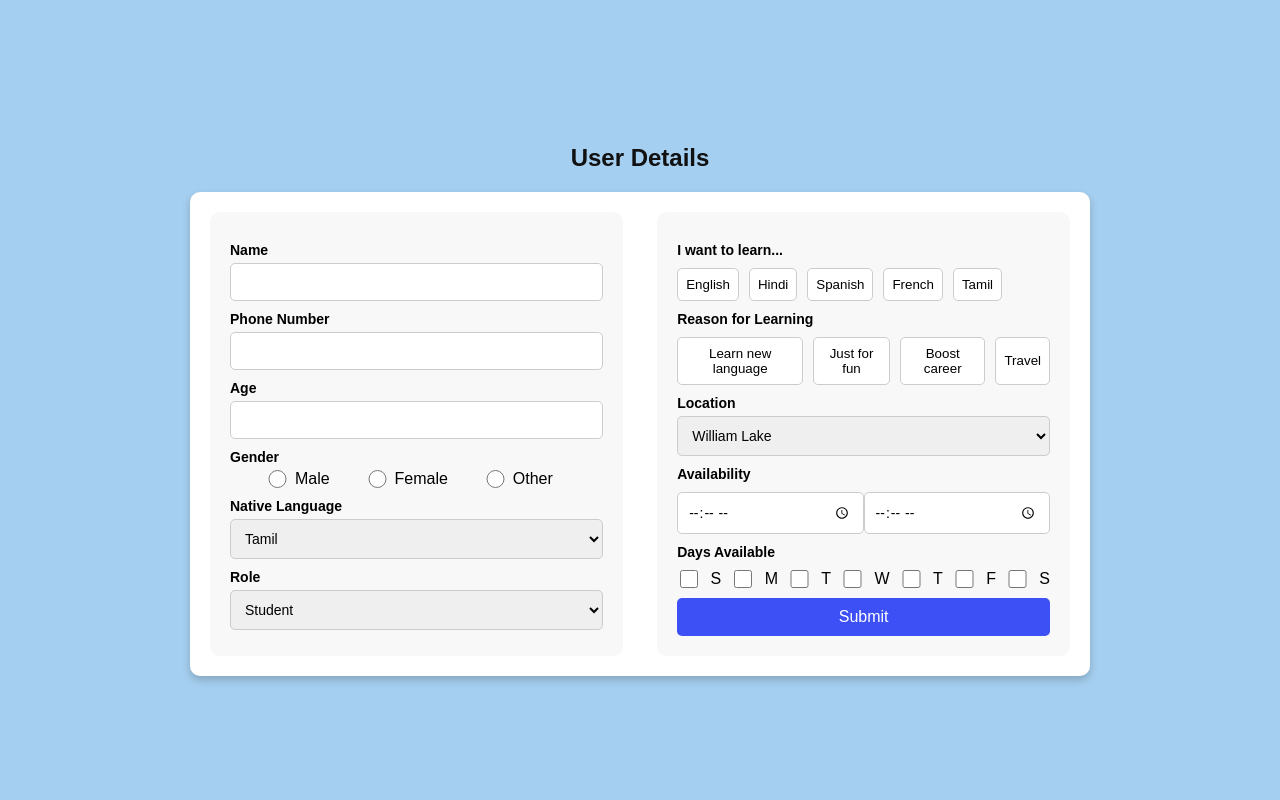
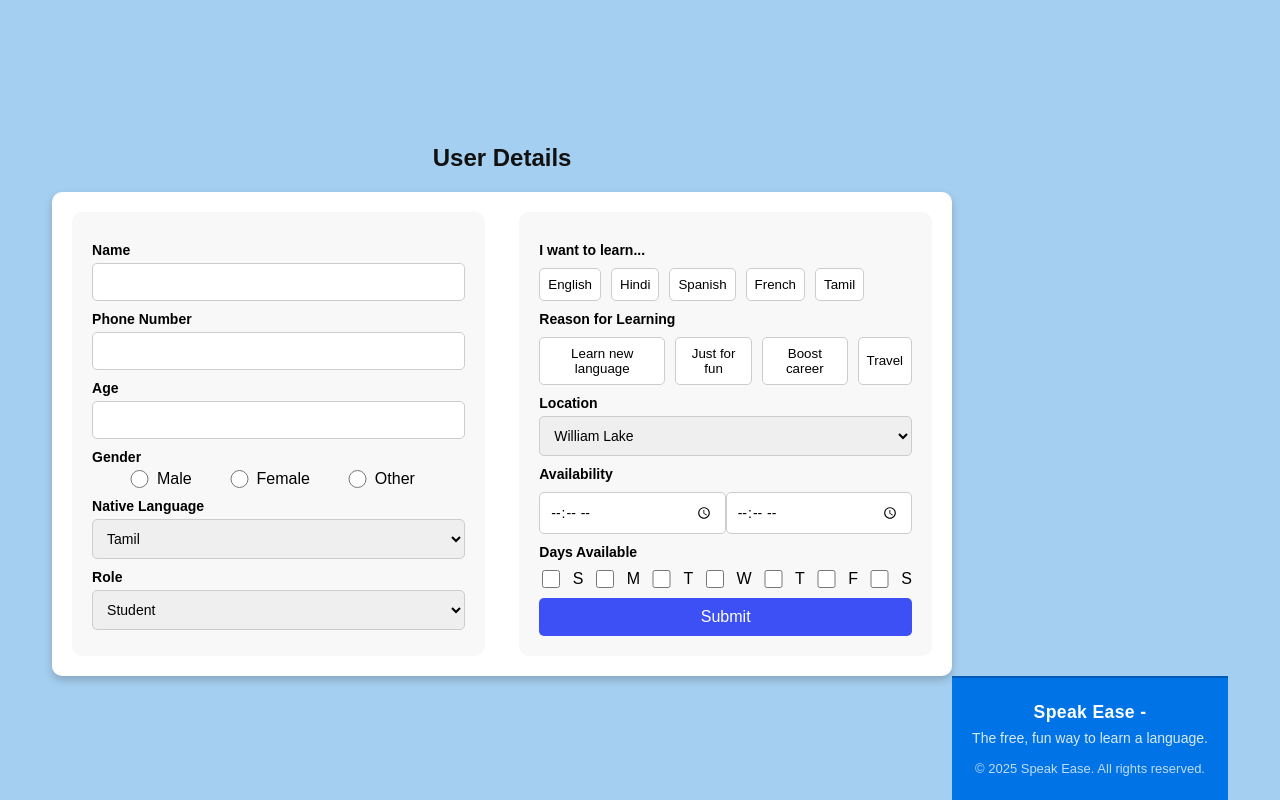
Before and after one commit to VIJAYWHAT/speak-ease, a Flask app: page /signup2 in a window 1280 px wide. Run offline with Flask 3, Linux system fonts and the light colour scheme.

Commit message:
Footer added

```diff
--- /dev/null
+++ b/app/static/css/footer.css
@@ -0,0 +1,55 @@
+/* Centralized footer – site theme (blue / sky blue). Change only this file for footer styles. */
+.site-footer {
+  margin-top: auto;
+  background: #0073e6;
+  color: rgba(255, 255, 255, 0.95);
+  padding: 24px 20px;
+  text-align: center;
+  border-top: 2px solid #005bb5;
+}
+
+.footer-inner {
+  max-width: 600px;
+  margin: 0 auto;
+}
+
+.footer-brand {
+  display: inline-block;
+  font-size: 1.1rem;
+  font-weight: 700;
+  color: #fff;
+  text-decoration: none;
+  margin-bottom: 6px;
+  letter-spacing: 0.02em;
+}
+
+.footer-brand:hover {
+  color: rgba(255, 255, 255, 0.9);
+  text-decoration: underline;
+}
+
+.footer-tagline {
+  font-size: 0.875rem;
+  color: rgba(255, 255, 255, 0.85);
+  margin: 0 0 12px 0;
+  line-height: 1.4;
+}
+
+.footer-copy {
+  font-size: 0.8125rem;
+  color: rgba(255, 255, 255, 0.75);
+  margin: 0;
+}
+
+@media (max-width: 640px) {
+  .site-footer {
+    padding: 20px 16px;
+  }
+  .footer-brand {
+    font-size: 1rem;
+  }
+  .footer-tagline,
+  .footer-copy {
+    font-size: 0.8125rem;
+  }
+}
--- a/app/templates/home.html
+++ b/app/templates/home.html
@@ -16,6 +16,10 @@
     <link
       rel="stylesheet"
       href="{{ url_for('static', filename='css/home.css') }}"
+    />
+    <link
+      rel="stylesheet"
+      href="{{ url_for('static', filename='css/footer.css') }}"
     />
   </head>
   <body>
@@ -147,6 +151,7 @@
         {% endfor %}
       </section>
     </main>
+    {% include 'includes/footer.html' %}
     <script
       type="module"
       src="{{ url_for('static', filename='js/script.js') }}"
--- /dev/null
+++ b/app/templates/includes/footer.html
@@ -0,0 +1,8 @@
+{# Centralized footer – change only this file to update footer on all pages #}
+<footer class="site-footer">
+  <div class="footer-inner">
+    <a href="{{ url_for('landing') }}" class="footer-brand">Speak Ease - </a>
+    <p class="footer-tagline">The free, fun way to learn a language.</p>
+    <p class="footer-copy">&copy; 2025 Speak Ease. All rights reserved.</p>
+  </div>
+</footer>
--- a/app/templates/index.html
+++ b/app/templates/index.html
@@ -12,6 +12,10 @@
     <link
       rel="stylesheet"
       href="{{ url_for('static', filename='css/landing.css') }}"
+    />
+    <link
+      rel="stylesheet"
+      href="{{ url_for('static', filename='css/footer.css') }}"
     />
   </head>
   <body>
@@ -48,5 +52,6 @@
         >
       </div>
     </div>
+    {% include 'includes/footer.html' %}
   </body>
 </html>
--- a/app/templates/lesson.html
+++ b/app/templates/lesson.html
@@ -12,6 +12,10 @@
     <link
       rel="stylesheet"
       href="{{ url_for('static', filename='css/lesson.css') }}"
+    />
+    <link
+      rel="stylesheet"
+      href="{{ url_for('static', filename='css/footer.css') }}"
     />
   </head>
   <body>
@@ -50,6 +54,7 @@
         </button>
       </div>
     </main>
+    {% include 'includes/footer.html' %}
 
     <!-- Result popup (used after quiz submit) -->
     <div id="result-popup" class="result-modal" style="display: none">
--- a/app/templates/login.html
+++ b/app/templates/login.html
@@ -12,6 +12,10 @@
     <link
       rel="stylesheet"
       href="{{ url_for('static', filename='css/login.css') }}"
+    />
+    <link
+      rel="stylesheet"
+      href="{{ url_for('static', filename='css/footer.css') }}"
     />
   </head>
   <body>
@@ -62,6 +66,7 @@
         Google
       </button>
     </div>
+    {% include 'includes/footer.html' %}
     <script
       type="module"
       src="{{ url_for('static', filename='js/firebase_auth.js') }}"
--- a/app/templates/signup.html
+++ b/app/templates/signup.html
@@ -7,6 +7,10 @@
     <link
       rel="stylesheet"
       href="{{ url_for('static', filename='css/login.css') }}"
+    />
+    <link
+      rel="stylesheet"
+      href="{{ url_for('static', filename='css/footer.css') }}"
     />
     <link
       rel="shortcut icon"
@@ -65,7 +69,7 @@
         Google
       </button>
     </div>
-
+    {% include 'includes/footer.html' %}
     <script
       type="module"
       src="{{ url_for('static', filename='js/firebase_auth.js') }}"
--- a/app/templates/signup2.html
+++ b/app/templates/signup2.html
@@ -1,33 +1,64 @@
 <!DOCTYPE html>
 <html lang="en">
   <head>
-  <meta charset="UTF-8">
-  <meta name="viewport" content="width=device-width, initial-scale=1.0">
+    <meta charset="UTF-8" />
+    <meta name="viewport" content="width=device-width, initial-scale=1.0" />
     <title>User Details</title>
-  <link rel="shortcut icon" href="{{ url_for('static', filename='images/Speak-ease-Logo.png')}}" type="image/x-icon">
-  <link rel="stylesheet" href="static/css/signup2.css">
+    <link
+      rel="shortcut icon"
+      href="{{ url_for('static', filename='images/Speak-ease-Logo.png')}}"
+      type="image/x-icon"
+    />
+    <link
+      rel="stylesheet"
+      href="{{ url_for('static', filename='css/signup2.css') }}"
+    />
+    <link
+      rel="stylesheet"
+      href="{{ url_for('static', filename='css/footer.css') }}"
+    />
   </head>
   <body>
     <div class="container">
       <h1>User Details</h1>
       <form action="{{ url_for('signup2') }}" method="POST">
-
         <div class="form-container">
           <div class="form-section">
             <label>Name</label>
-          <input type="text" name="name" required>
+            <input type="text" name="name" required />
 
             <label>Phone Number</label>
-          <input type="text" name="phone" required>
+            <input type="text" name="phone" required />
 
             <label>Age</label>
-          <input type="text" name="age" required>
+            <input type="text" name="age" required />
 
             <label>Gender</label>
             <div class="radio-group">
-            <input class="radio-btn" type="radio" name="gender" value="Male" required> Male
-            <input class="radio-btn" type="radio" name="gender" value="Female" required> Female
-            <input class="radio-btn" type="radio" name="gender" value="Other" required> Other
+              <input
+                class="radio-btn"
+                type="radio"
+                name="gender"
+                value="Male"
+                required
+              />
+              Male
+              <input
+                class="radio-btn"
+                type="radio"
+                name="gender"
+                value="Female"
+                required
+              />
+              Female
+              <input
+                class="radio-btn"
+                type="radio"
+                name="gender"
+                value="Other"
+                required
+              />
+              Other
             </div>
 
             <label>Native Language</label>
@@ -49,23 +80,60 @@
           <div class="form-section">
             <label>I want to learn...</label>
             <div class="learn-group">
-            <button type="button" class="learn-btn" data-value="english">English</button>
-            <button type="button" class="learn-btn" data-value="hindi">Hindi</button>
-            <button type="button" class="learn-btn" data-value="spanish">Spanish</button>
-            <button type="button" class="learn-btn" data-value="french">French</button>
-            <button type="button" class="learn-btn" data-value="tamil">Tamil</button>
-
+              <button type="button" class="learn-btn" data-value="english">
+                English
+              </button>
+              <button type="button" class="learn-btn" data-value="hindi">
+                Hindi
+              </button>
+              <button type="button" class="learn-btn" data-value="spanish">
+                Spanish
+              </button>
+              <button type="button" class="learn-btn" data-value="french">
+                French
+              </button>
+              <button type="button" class="learn-btn" data-value="tamil">
+                Tamil
+              </button>
             </div>
-          <input type="hidden" name="learn_languages" id="learnLanguagesInput">
+            <input
+              type="hidden"
+              name="learn_languages"
+              id="learnLanguagesInput"
+            />
 
             <label>Reason for Learning</label>
             <div class="learn-group">
-            <button type="button" class="reason-btn" data-value="Learn new language">Learn new language</button>
-            <button type="button" class="reason-btn" data-value="Just for fun">Just for fun</button>
-            <button type="button" class="reason-btn" data-value="Boost career opportunities">Boost career</button>
-            <button type="button" class="reason-btn" data-value="Travel">Travel</button>
+              <button
+                type="button"
+                class="reason-btn"
+                data-value="Learn new language"
+              >
+                Learn new language
+              </button>
+              <button
+                type="button"
+                class="reason-btn"
+                data-value="Just for fun"
+              >
+                Just for fun
+              </button>
+              <button
+                type="button"
+                class="reason-btn"
+                data-value="Boost career opportunities"
+              >
+                Boost career
+              </button>
+              <button type="button" class="reason-btn" data-value="Travel">
+                Travel
+              </button>
             </div>
-          <input type="hidden" name="learning_reason" id="learningReasonInput">
+            <input
+              type="hidden"
+              name="learning_reason"
+              id="learningReasonInput"
+            />
 
             <label>Location</label>
             <select name="location">
@@ -76,28 +144,27 @@
 
             <label>Availability</label>
             <div class="availability">
-            <input type="time" name="availability_from" required>
-            <input type="time" name="availability_to" required>
+              <input type="time" name="availability_from" required />
+              <input type="time" name="availability_to" required />
             </div>
 
             <label>Days Available</label>
             <div class="learn-group">
-            <input type="checkbox" name="available_days" value="Sunday"> S
-            <input type="checkbox" name="available_days" value="Monday"> M
-            <input type="checkbox" name="available_days" value="Tuesday"> T
-            <input type="checkbox" name="available_days" value="Wednesday"> W
-            <input type="checkbox" name="available_days" value="Thursday"> T
-            <input type="checkbox" name="available_days" value="Friday"> F
-            <input type="checkbox" name="available_days" value="Saturday"> S
+              <input type="checkbox" name="available_days" value="Sunday" /> S
+              <input type="checkbox" name="available_days" value="Monday" /> M
+              <input type="checkbox" name="available_days" value="Tuesday" /> T
+              <input type="checkbox" name="available_days" value="Wednesday" />
+              W
+              <input type="checkbox" name="available_days" value="Thursday" /> T
+              <input type="checkbox" name="available_days" value="Friday" /> F
+              <input type="checkbox" name="available_days" value="Saturday" /> S
             </div>
             <button type="submit" class="submit-btn">Submit</button>
           </div>
         </div>
-
-
       </form>
     </div>
-
+    {% include 'includes/footer.html' %}
     <script>
       document.addEventListener("DOMContentLoaded", function () {
         const learnButtons = document.querySelectorAll(".learn-btn");
@@ -110,27 +177,24 @@
 
           // Store values as a proper array (space-separated instead of comma-separated)
           const selectedValues = Array.from(button.parentElement.children)
-                .filter(btn => btn.classList.contains("selected"))
-                .map(btn => btn.getAttribute("data-value"));
+            .filter((btn) => btn.classList.contains("selected"))
+            .map((btn) => btn.getAttribute("data-value"));
 
-            inputField.value = JSON.stringify(selectedValues);  // 🔹 Store as JSON array
+          inputField.value = JSON.stringify(selectedValues); // 🔹 Store as JSON array
         }
 
-        learnButtons.forEach(button => {
+        learnButtons.forEach((button) => {
           button.addEventListener("click", function () {
             toggleSelection(button, learnInput);
           });
         });
 
-        reasonButtons.forEach(button => {
+        reasonButtons.forEach((button) => {
           button.addEventListener("click", function () {
             toggleSelection(button, reasonInput);
           });
         });
       });
-
     </script>
-
-
   </body>
 </html>
```
Also changed, not shown: app/static/css/landing.css (+11 -5 lines), app/templates/chat.html (+25 -8 lines), app/templates/profile.html (+29 -13 lines). Lines whose indentation alone changed are shown as unchanged.
